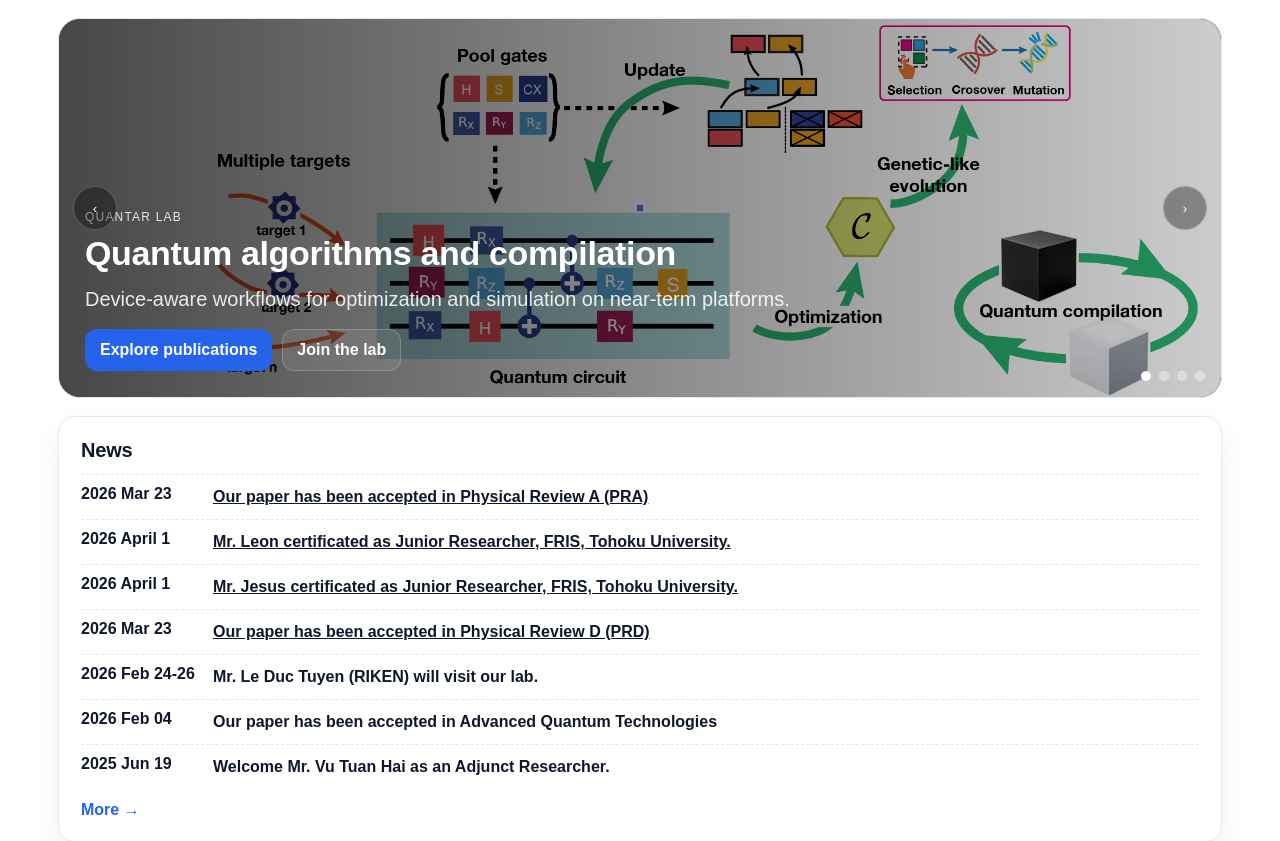
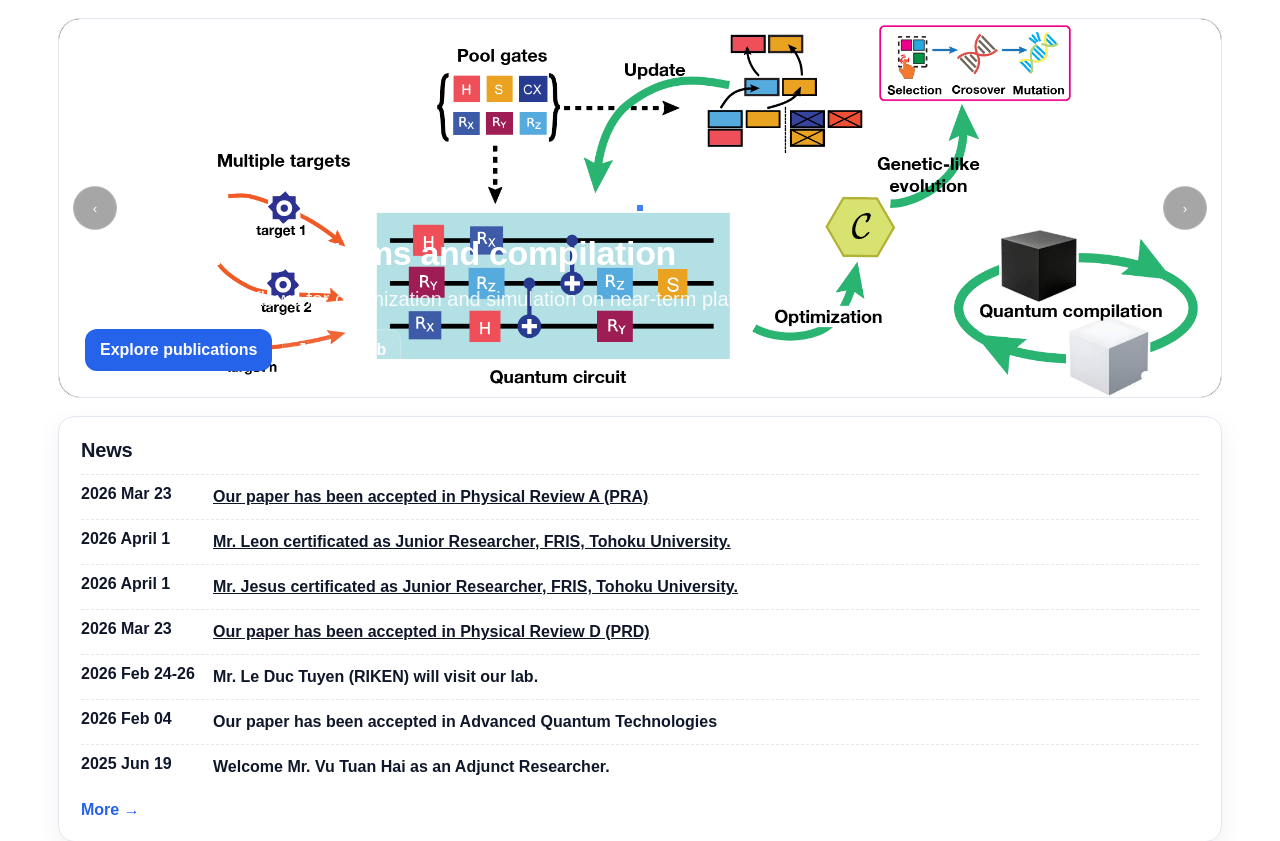
Before and after one commit to echkon/quantumLab, a Django app: page / in a window 1280 px wide. Shown: the part 62-903 px from the top of the page. Run offline with Django 5.2, Linux system fonts and the light colour scheme.

Commit message:
add something new

```diff
--- a/users/templates/home.html
+++ b/users/templates/home.html
@@ -192,10 +192,7 @@
     }
     .slide.active{opacity:1;}
     .slide::after{
-      content:"";
-      position:absolute;
-      inset:0;
-      background: linear-gradient(90deg, rgba(0,0,0,0.72), rgba(0,0,0,0.20));
+    content:none;
     }
     .slide-content{
       position:absolute;
```
